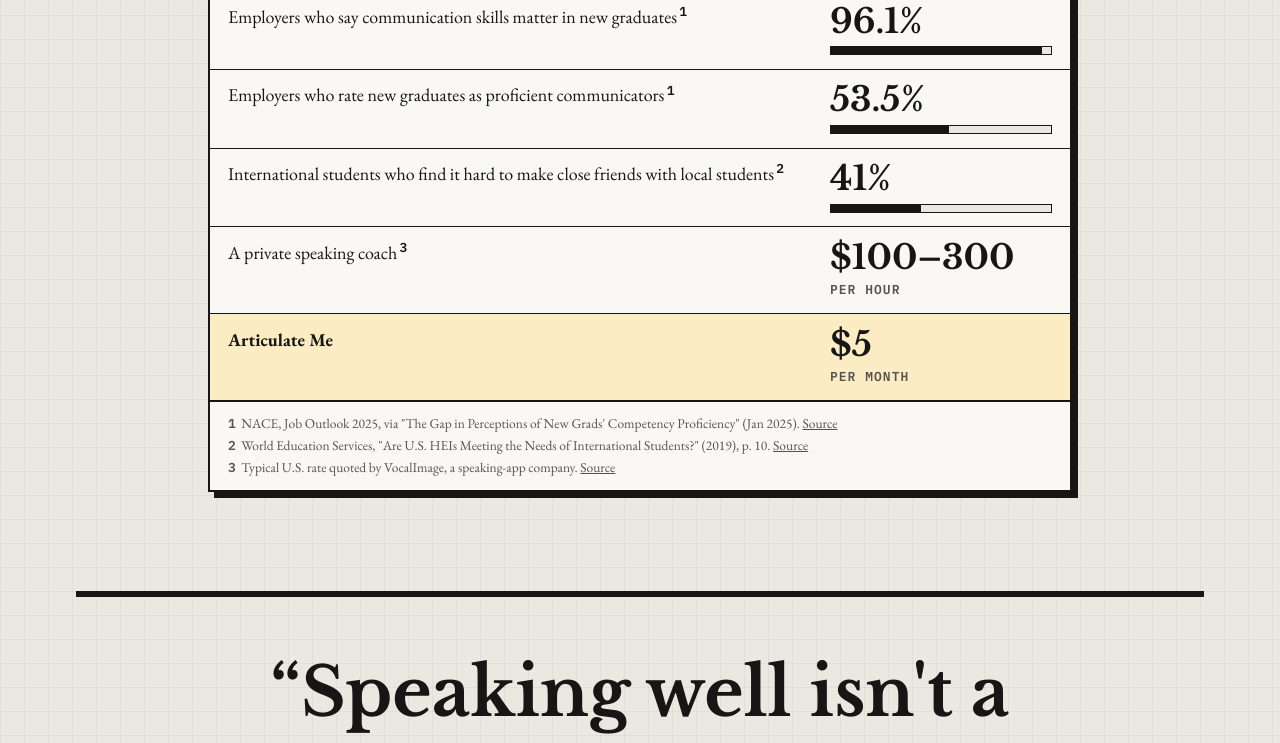
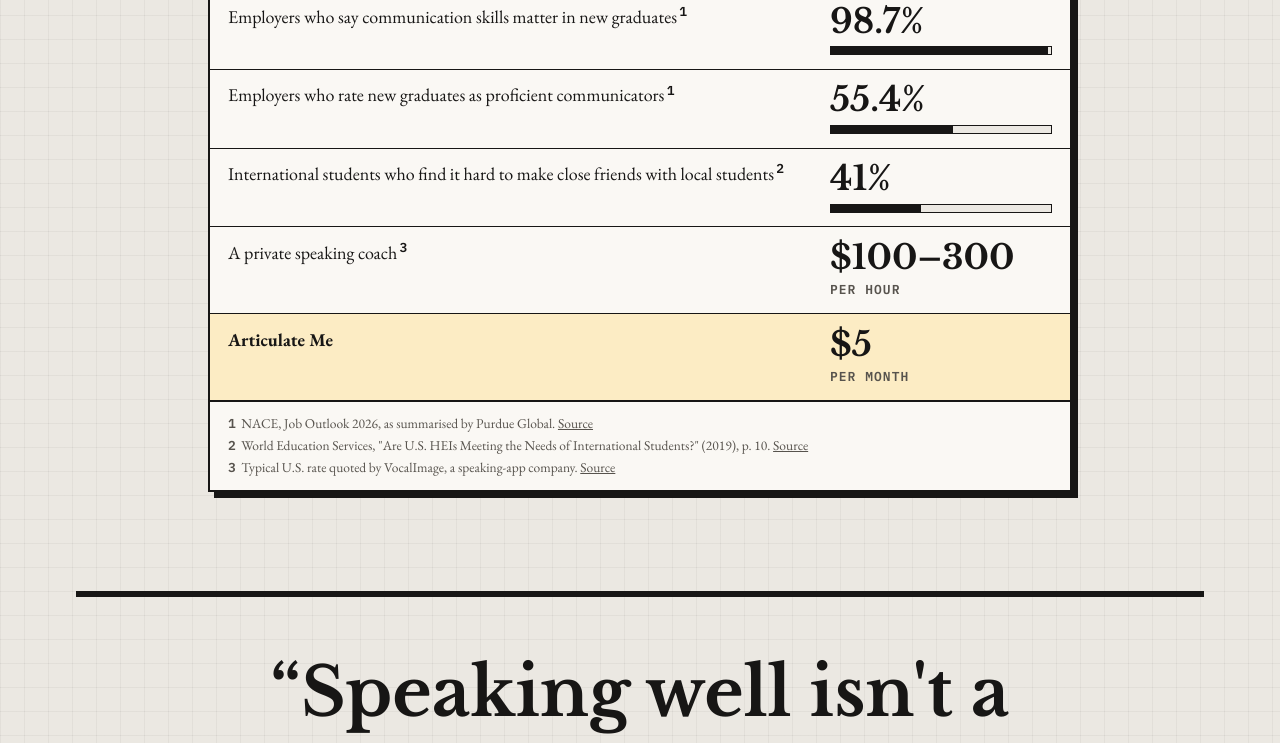
Before and after one commit to nikithakls17-sys/articulate-me, a React (Vite) app in the folder frontend/: page / in a window 1280 px wide. Shown: the part 1881-2624 px from the top of the page. Built offline with nearby package versions, Linux system fonts and the light colour scheme.

Commit message:
Landing: use NACE Job Outlook 2026 figures (98.7% / 55.4%) with a citable source

```diff
--- a/frontend/src/pages/Landing.tsx
+++ b/frontend/src/pages/Landing.tsx
@@ -23,18 +23,18 @@ const COPY = {
   why: {
     heading: 'Nobody teaches this. Everyone is judged on it.',
     caption: 'The gap, in three numbers.',
-    // NACE: Niki's draft had 98.7% / 55.4% (Job Outlook 2026); not findable in public NACE pages (the report is
-    // members-only), so this uses the published Job Outlook 2025 figures until the 2026 source is confirmed.
+    // NACE Job Outlook 2026 is members-only; the 98.7% / 55.4% pair is cited from Purdue Global's summary of it.
+    // Fallback if that link goes: Job Outlook 2025 published 96.1% / 53.5% on naceweb.org.
     rows: [
-      { label: 'Employers who say communication skills matter in new graduates', value: '96.1%', bar: 96.1, note: 1 },
-      { label: 'Employers who rate new graduates as proficient communicators', value: '53.5%', bar: 53.5, note: 1 },
+      { label: 'Employers who say communication skills matter in new graduates', value: '98.7%', bar: 98.7, note: 1 },
+      { label: 'Employers who rate new graduates as proficient communicators', value: '55.4%', bar: 55.4, note: 1 },
       { label: 'International students who find it hard to make close friends with local students', value: '41%', bar: 41, note: 2 },
       { label: 'A private speaking coach', value: '$100–300', unit: 'per hour', note: 3 },
       { label: 'Articulate Me', value: '$5', unit: 'per month', highlight: true },
     ],
     sources: [
-      { n: 1, text: 'NACE, Job Outlook 2025, via "The Gap in Perceptions of New Grads\' Competency Proficiency" (Jan 2025).',
-        url: 'https://naceweb.org/career-readiness/competencies/the-gap-in-perceptions-of-new-grads-competency-proficiency-and-resources-to-shrink-it' },
+      { n: 1, text: 'NACE, Job Outlook 2026, as summarised by Purdue Global.',
+        url: 'https://www.purdueglobal.edu/blog/careers/top-soft-skills-employers-want/' },
       { n: 2, text: 'World Education Services, "Are U.S. HEIs Meeting the Needs of International Students?" (2019), p. 10.',
         url: 'https://knowledge.wes.org/rs/317-CTM-316/images/research-report-are-us-hei-meeting-the-needs-of-international-students.pdf' },
       { n: 3, text: 'Typical U.S. rate quoted by VocalImage, a speaking-app company.',
```
Also changed, not shown: 1 other file (tests, documents, lock files or other folders).
